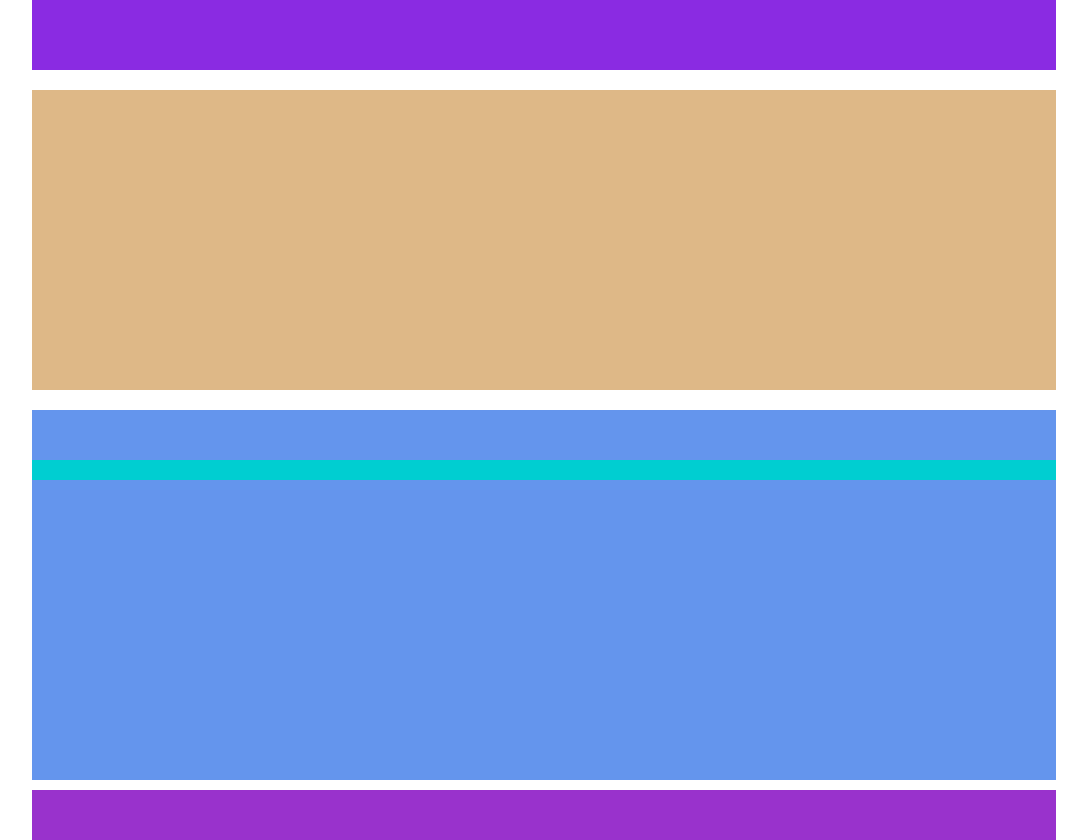
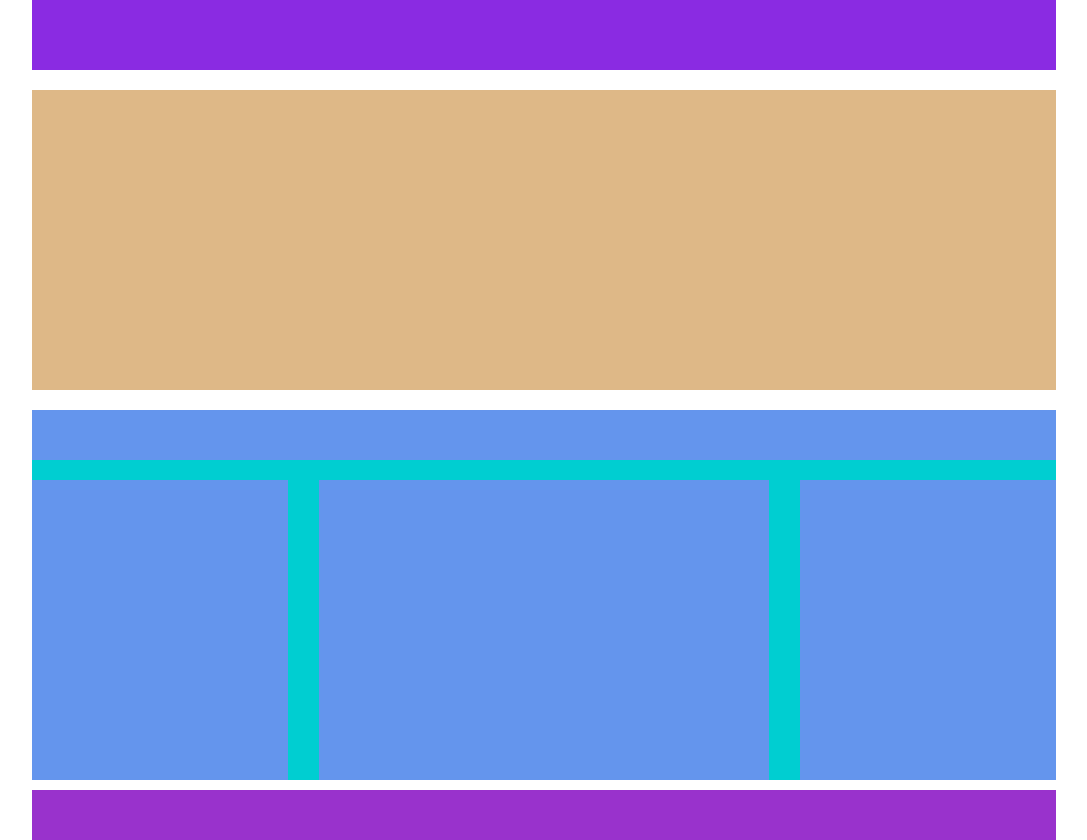
Before and after one commit to oryven/htmlcss-struttura-wp, a plain HTML site: page index.html in a window 1280 px wide. Shown: the whole page, without its empty margins (96-1183 px from the left). Drawn offline with Linux system fonts and the light colour scheme.

Commit message:
completato

```diff
--- a/index.html
+++ b/index.html
@@ -26,15 +26,19 @@
             <article>
                 <!-- blocco blu -->
 
-                <section id="sezione-blue" class="clear">
+                <section id="sezione-blue">
 
                     <div class="widgettop"></div>
 
-                    <div class="widget left"></div>
+                    <div class="row">
 
-                    <div class="widget center"></div>
+                        <div class="widget left"></div>
 
-                    <div class="widget right"></div>
+                        <div class="widget center"></div>
+
+                        <div class="widget right"></div>
+
+                    </div>
 
                 </section>
 
--- a/style.css
+++ b/style.css
@@ -20,7 +20,7 @@ header {
     margin: 20px 0;
 }
 
-.clear::after {
+.row::after {
     content: "";
     display: table;
     clear: both;
@@ -35,24 +35,26 @@ header {
     background-color: #6495ed;
 }
 
-.widget {
-    height: 300px;
-    width: 25%;
-    background-color: #6495ed;
+.row {
+    width: 100%;
     margin-top: 20px;
 }
 
-.left {
+.widget {
+    height: 300px;
     float: left;
+    width: 25%;
+    background-color: #6495ed;
 }
 
+
 .center {
-    float: left;
-    width: 50%;
+    width: 44%;
+    margin: 0 3%;
 }
 
 .right {
-    float: left;
+
 }
 
 footer {
```
